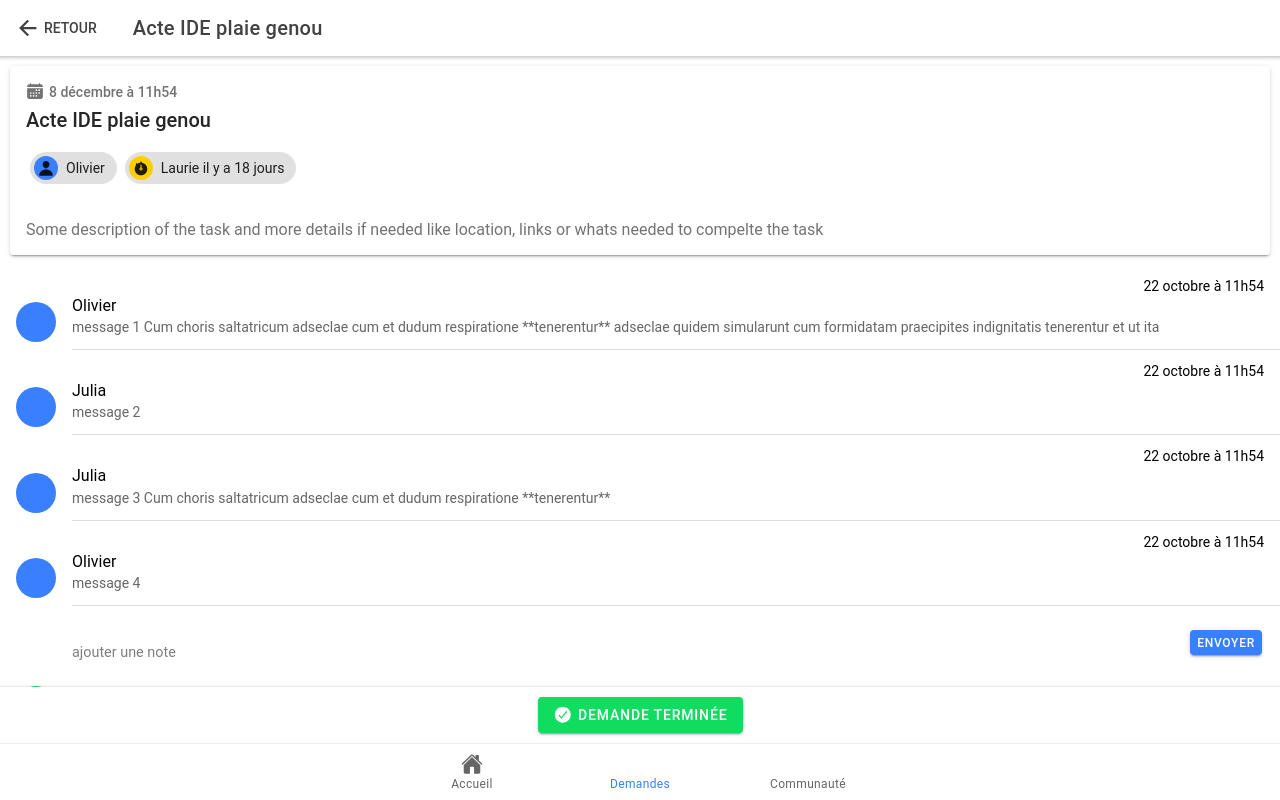
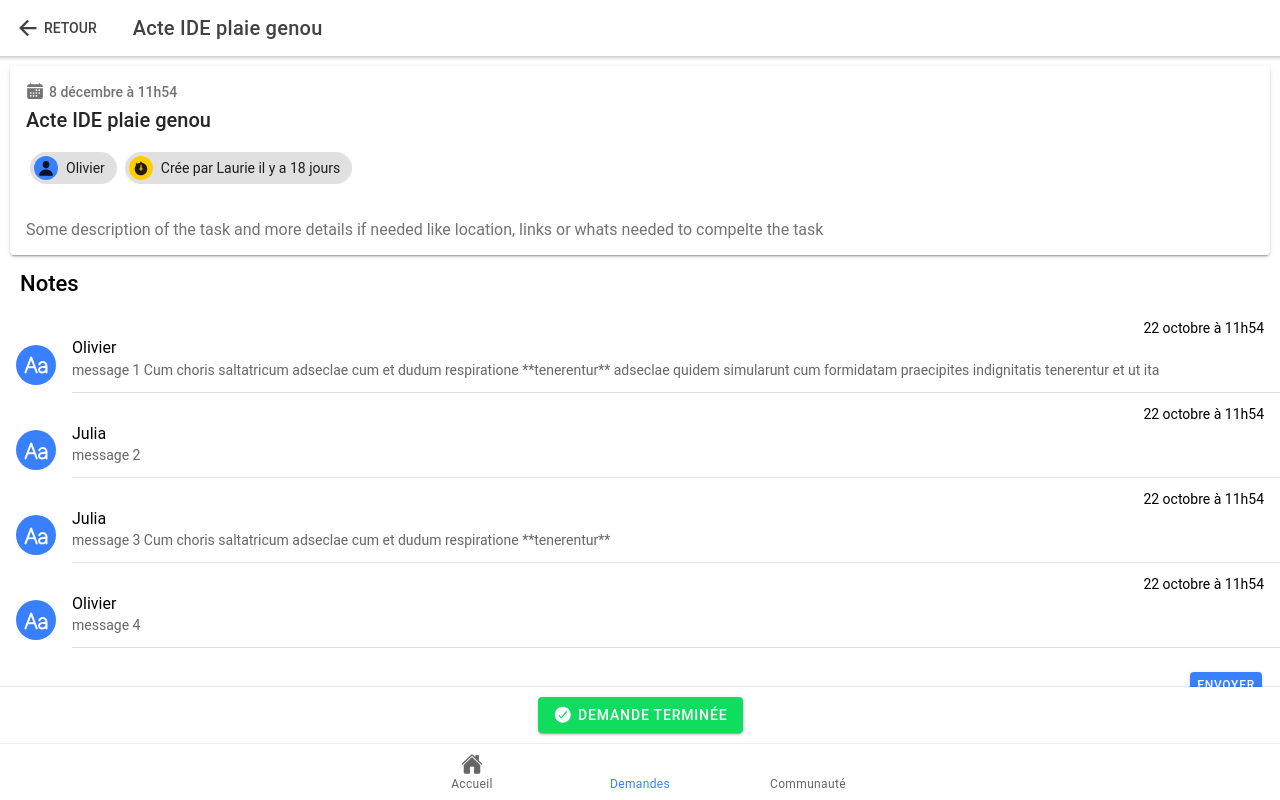
Before and after one commit to SocialGouv/maraudes-app, a React (Create React App) app: page /tasks/1 in a window 1280 px wide. Built offline with nearby package versions, Linux system fonts and the light colour scheme; the HTML template or start-up script is replaced by a standard one.

Commit message:
cosmetics

```diff
--- a/src/pages/Person.tsx
+++ b/src/pages/Person.tsx
@@ -132,12 +132,10 @@ const Task: React.FC<TaskPageProps> = ({ match }) => {
             ))}
           </React.Fragment>
         )}
-        {comments.length !== 0 && (
-          <React.Fragment>
-            <h3 style={{ paddingLeft: 20 }}>Notes</h3>
-            <Comments />
-          </React.Fragment>
-        )}
+        <React.Fragment>
+          <h3 style={{ paddingLeft: 20 }}>Notes</h3>
+          <Comments />
+        </React.Fragment>
       </IonContent>
       <ButtonFooter
         text="nouvelle demande"
--- a/src/pages/Task.tsx
+++ b/src/pages/Task.tsx
@@ -46,6 +46,7 @@ import {
 import AvatarItem from "../components/AvatarItem";
 import AvatarIcon from "../components/AvatarIcon";
 import ButtonFooter from "../components/ButtonFooter";
+import Comments from "../components/Comments";
 
 import todo from "../todo.json";
 import comments from "../comments.json";
@@ -129,7 +130,7 @@ const Task: React.FC<TaskPageProps> = ({ match }) => {
             />
             <TaskChip
               icon={stopwatch}
-              text={`${task.author} il y a ${formatCreationDate(
+              text={`Crée par ${task.author} il y a ${formatCreationDate(
                 task.creationDate
               )}`}
               avatarStyle={{ background: "var(--ion-color-warning)" }}
@@ -137,9 +138,9 @@ const Task: React.FC<TaskPageProps> = ({ match }) => {
             {task.completedDate && (
               <TaskChip
                 icon={checkmarkCircle}
-                text={`complété par ${task.author} il y a ${formatCreationDate(
-                  task.completedDate
-                )}`}
+                text={`fermé par ${
+                  task.completedBy
+                } il y a ${formatCreationDate(task.completedDate)}`}
                 avatarStyle={{ background: "var(--ion-color-success)" }}
               />
             )}
@@ -149,25 +150,10 @@ const Task: React.FC<TaskPageProps> = ({ match }) => {
             </IonRow>
           </IonCardContent>
         </IonCard>
-        {comments.map(comment => (
-          <AvatarItem
-            key={comment.id}
-            rightText={frenchDate(comment.creationDate)}
-            title={comment.from}
-            text={comment.message}
-          />
-        ))}
-        <IonItem style={{ marginTop: 20 }}>
-          <IonAvatar
-            slot="start"
-            style={{ alignSelf: "end", background: "var(--ion-color-success)" }}
-          />
-          <IonTextarea
-            style={{ fontSize: "0.9em", height: 100 }}
-            placeholder="ajouter une note"
-          />
-          <IonButton color="primary">Envoyer</IonButton>
-        </IonItem>
+        <React.Fragment>
+          <h3 style={{ paddingLeft: 20 }}>Notes</h3>
+          <Comments />
+        </React.Fragment>
       </IonContent>
       {!task.completedDate && (
         <ButtonFooter
--- a/src/pages/Tasks.tsx
+++ b/src/pages/Tasks.tsx
@@ -39,6 +39,14 @@ const formatDueDate = (date: string) =>
 
 export const Tasks: React.FC = () => {
   const history = useHistory();
+  const sortedTodo = todo.sort((a, b) => {
+    if (new Date(a.dueDate) < new Date(b.dueDate)) {
+      return -1;
+    } else if (new Date(a.dueDate) > new Date(b.dueDate)) {
+      return 1;
+    }
+    return 0;
+  });
   return (
     <IonPage>
       <IonHeader>
--- a/src/todo.json
+++ b/src/todo.json
@@ -18,7 +18,8 @@
         "creationDate": "2019-04-04T14:20:44.461Z",
         "description": "Some description of the task and more details if needed like location, links or whats needed to compelte the task",
         "author": "Julien",
-    "completedDate": "2019-11-20T14:20:44.461Z"
+        "completedDate": "2019-11-20T14:20:44.461Z",
+        "completedBy": "Tony"
     },
     {
         "id": "3",
```
Lines whose indentation alone changed are shown as unchanged.
